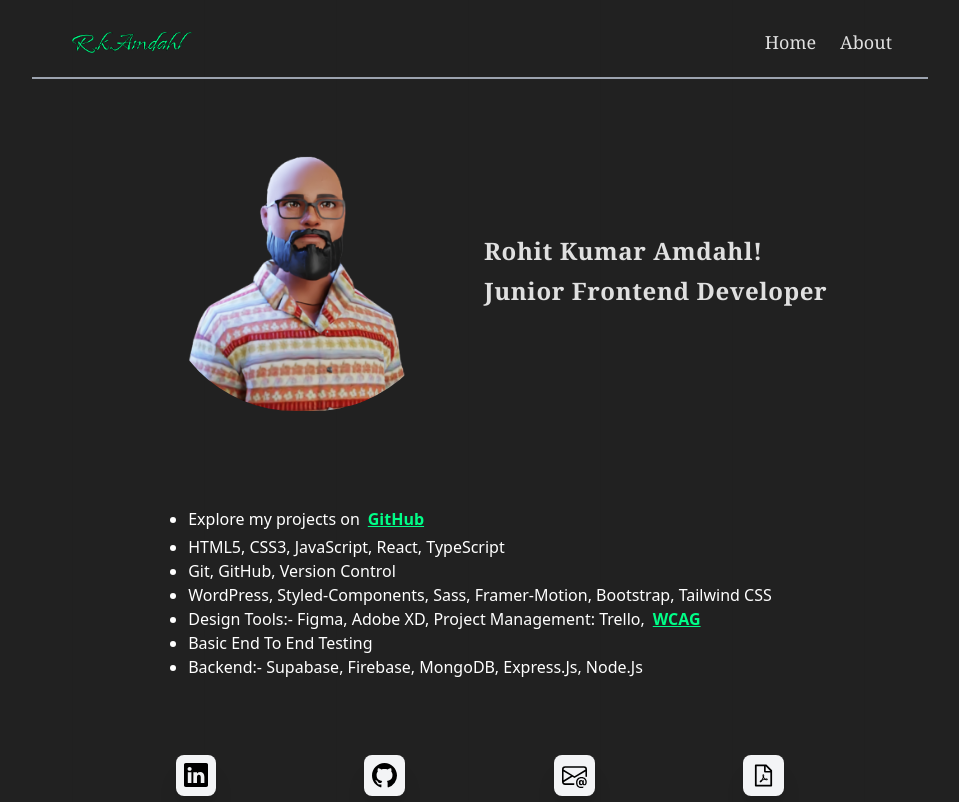
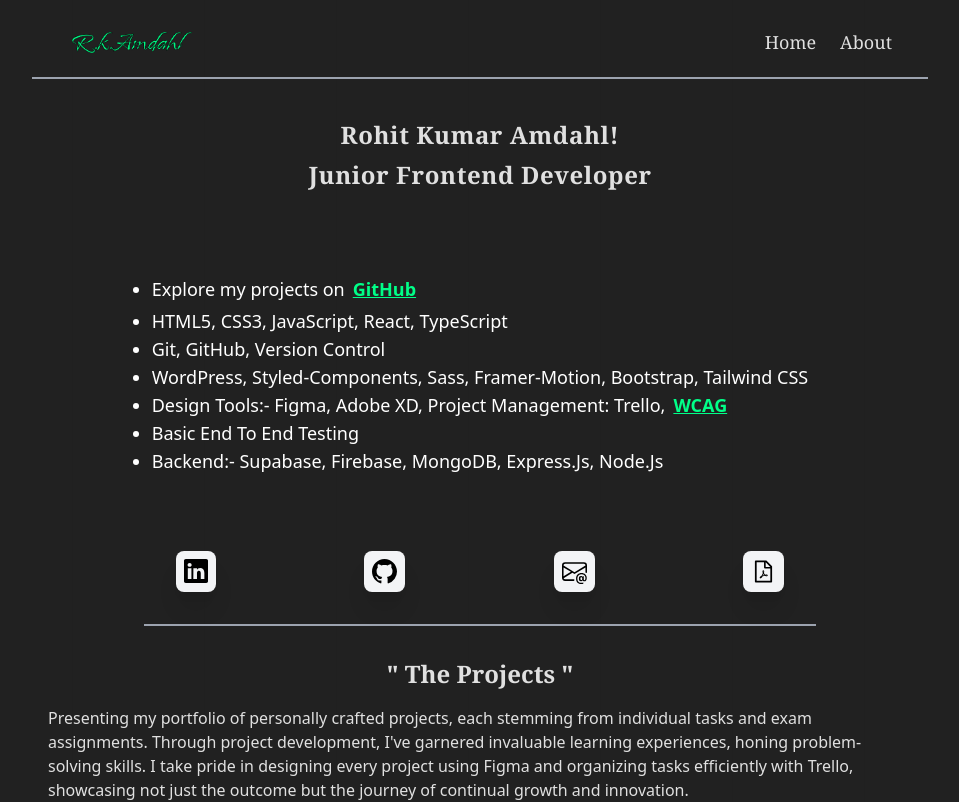
Before and after one commit to RohitAmdahl/portfolio-data, a React (Vite) app: page / in a window 1280 px wide. Shown: the top 802 px of the page, without its empty margins (160-1119 px from the left). Built offline with nearby package versions, Linux system fonts and the light colour scheme.

Commit message:
update porfolio data

```diff
--- a/src/components/home/HomePage.tsx
+++ b/src/components/home/HomePage.tsx
@@ -9,8 +9,8 @@
 const HomePage: React.FC = () => {
   return (
     <>
-      <div className="container mx-auto max-w-5xl flex flex-wrap items-center m-10 text-text_  rounded-2xl">
-        <div className=" flex justify-center flex-wrap items-center lg:grid lg:grid-cols-2 lg:max-w-5xl gap-2 mx-auto ">
+      <div className="m-10 text-text_  rounded-2xl text-center">
+        {/* <div className=" flex justify-center flex-wrap items-center lg:grid lg:grid-cols-2 lg:max-w-5xl gap-2 mx-auto ">
           <div className="mx-auto">
             <img
               src={MyAvatar}
@@ -18,6 +18,7 @@
               className="p-5 rounded-full max-w-picSize  "
             />
           </div>
+        </div> */}
         <div>
           <h1 className="font-bold text-2xl tracking-wide pb-2 font-serif   ">
             Rohit Kumar Amdahl!
@@ -27,10 +28,9 @@
           </h2>
         </div>
       </div>
-      </div>
 
       <div className="text-white  flex justify-center items-center ">
-        <ul className="list-disc p-8">
+        <ul className="list-disc p-8 text-lg">
           <li className="py-1">
             Explore my projects on
             <Link
```
Lines whose indentation alone changed are shown as unchanged.
